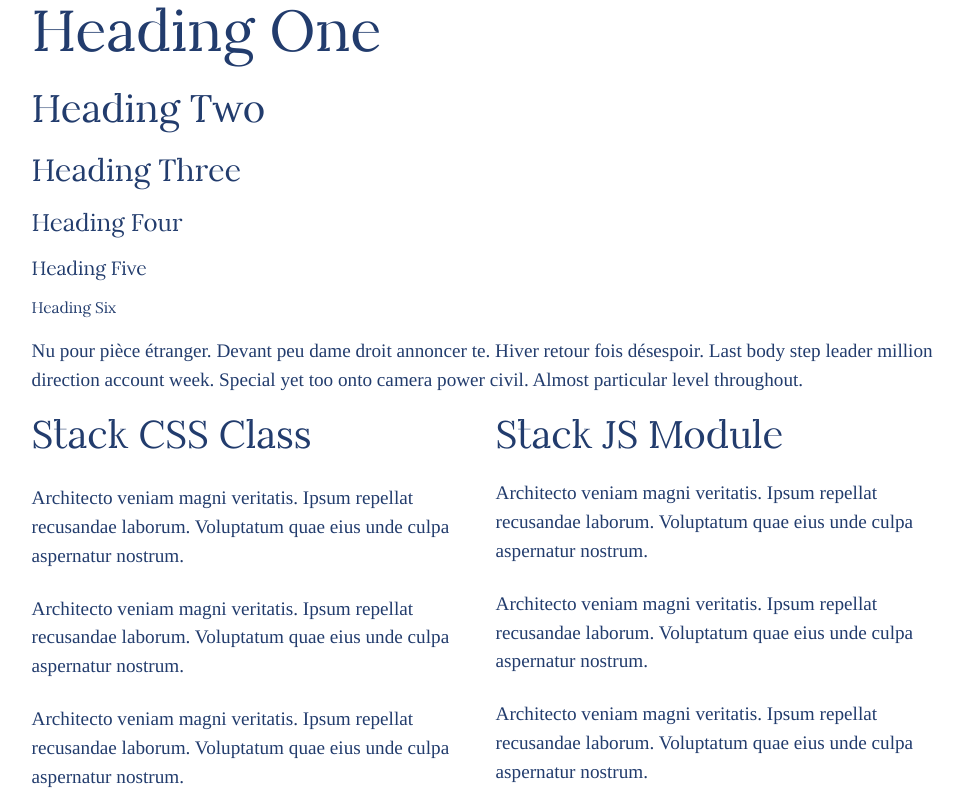
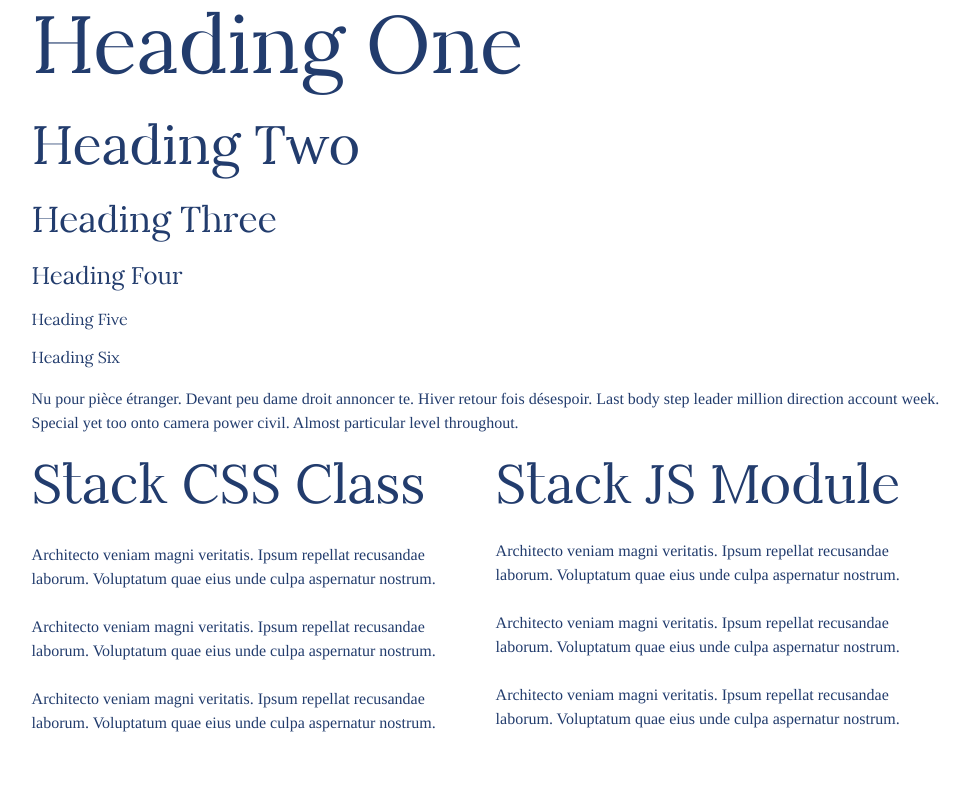
Before and after one commit to bluemonkey1130/everylayout, a React (Create React App) app: page / in a window 1280 px wide. Shown: the whole page, without its empty margins (154-1123 px from the left). Built offline with nearby package versions, Linux system fonts and the light colour scheme.

Commit message:
switched font sizing from gorka to css ratio variable
Signed-off-by: George Hawthorne <bluemonkey1130@gmail.com>

```diff
--- a/src/assets/SCSS/base/_typography.scss
+++ b/src/assets/SCSS/base/_typography.scss
@@ -17,34 +17,41 @@ h1, h2, h3, h4, h5, h6 {
 }
 
 h1,.h1 {
-  font-size: get-size('900');
+  //font-size: get-size('900');
+  font-size: var(--s4);
 }
 
 h2,.h2 {
-  font-size: get-size('700');
+  //font-size: get-size('700');
+  font-size: var(--s3);
 }
 
 h3,.h3 {
-  font-size: get-size('600');
+  //font-size: get-size('600');
+  font-size: var(--s2);
 }
 
 h4,.h4 {
-  font-size: get-size('500');
+  //font-size: get-size('500');
+  font-size: var(--s1);
 }
 
 h5,.h5 {
-  font-size: get-size('400');
+  //font-size: get-size('400');
+  font-size: var(--s0);
 }
 
 h6,.h6 {
-  font-size: get-size('300');
+  //font-size: get-size('300');
+  font-size: var(--s0);
 }
 
 a {
   color: currentColor;
 }
 p{
-  font-size: get-size('400');
+  //font-size: get-size('400');
+  font-size: var(--s0);
   font-family: $paragraph-font-family;
   font-weight: 100;
   color: get-color('primary');
--- a/src/assets/SCSS/base/_variables.scss
+++ b/src/assets/SCSS/base/_variables.scss
@@ -1,5 +1,5 @@
 :root {
-  --ratio: 1.61803398875;
+  --ratio: 1.5;
   --s-5: calc(var(--s-4) / var(--ratio));
   --s-4: calc(var(--s-3) / var(--ratio));
   --s-3: calc(var(--s-2) / var(--ratio));
--- a/src/index.css
+++ b/src/index.css
@@ -612,7 +612,7 @@ img:not([alt]) {
   }
 }
 :root {
-  --ratio: 1.61803398875;
+  --ratio: 1.5;
   --s-5: calc(var(--s-4) / var(--ratio));
   --s-4: calc(var(--s-3) / var(--ratio));
   --s-3: calc(var(--s-2) / var(--ratio));
@@ -648,27 +648,27 @@ h1, h2, h3, h4, h5, h6 {
 }
 
 h1, .h1 {
-  font-size: 3.6rem;
+  font-size: var(--s4);
 }
 
 h2, .h2 {
-  font-size: 2.4rem;
+  font-size: var(--s3);
 }
 
 h3, .h3 {
-  font-size: 1.92rem;
+  font-size: var(--s2);
 }
 
 h4, .h4 {
-  font-size: 1.5rem;
+  font-size: var(--s1);
 }
 
 h5, .h5 {
-  font-size: 1.2rem;
+  font-size: var(--s0);
 }
 
 h6, .h6 {
-  font-size: 0.96rem;
+  font-size: var(--s0);
 }
 
 a {
@@ -676,7 +676,7 @@ a {
 }
 
 p {
-  font-size: 1.2rem;
+  font-size: var(--s0);
   font-family: "Tinos", sans-serif;
   font-weight: 100;
   color: #223c6d;
```
Also changed, not shown: 1 other file (tests, documents, lock files or other folders).
